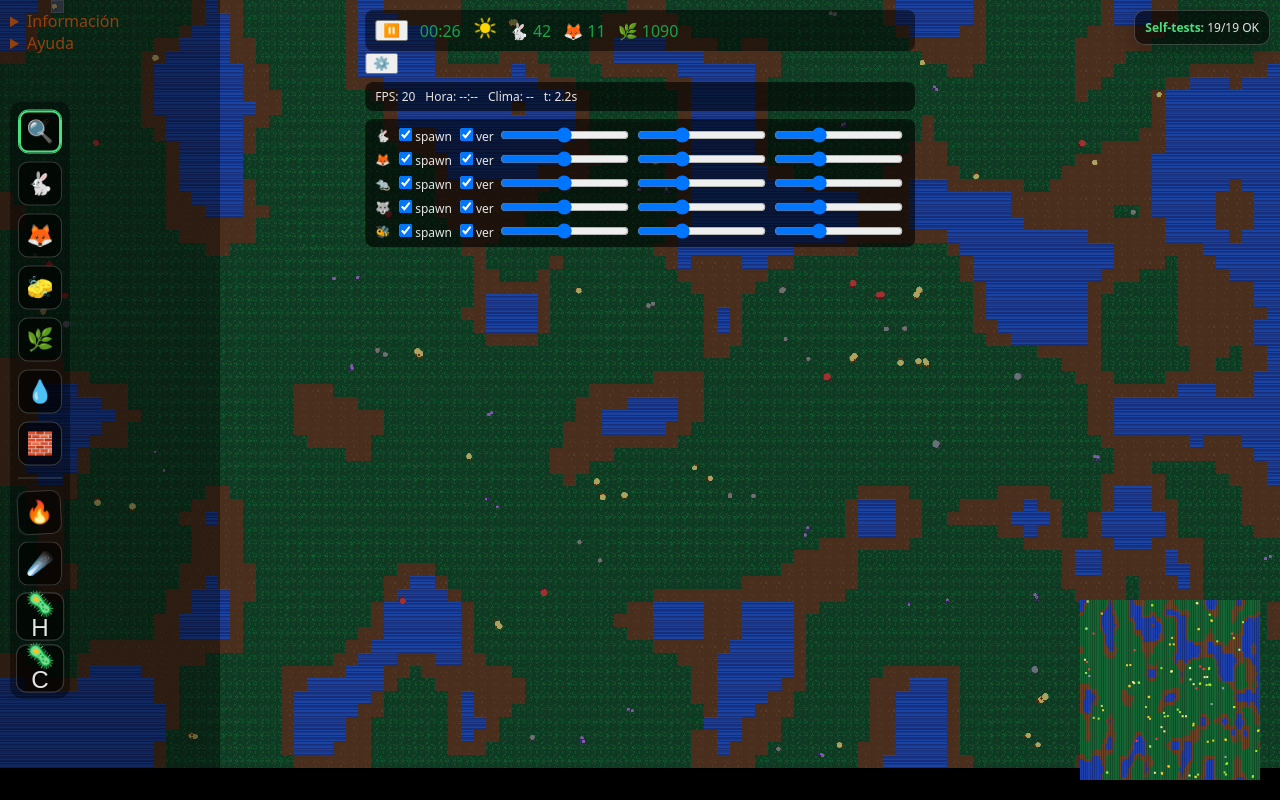
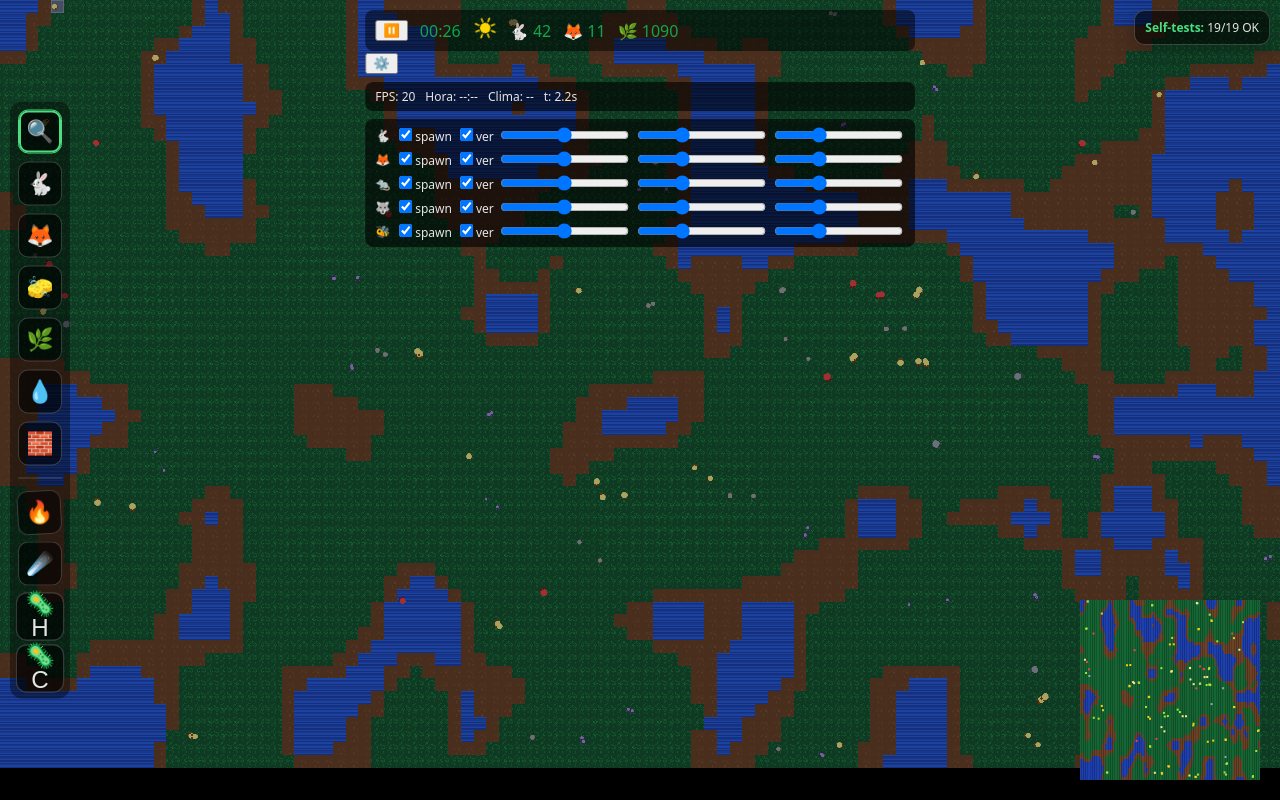
Before and after one commit to bryzarof/ecosim, a website built with Vite: page index.html in a window 1280 px wide. Built offline with nearby package versions, Linux system fonts and the light colour scheme; animation ran at ten frames a second.

Commit message:
Remove sidebar menu

```diff
--- a/index.html
+++ b/index.html
@@ -6,7 +6,6 @@
   <title>Simulador de Ecosistemas</title>
   <link rel="icon" href="/favicon.ico" />
   <link rel="stylesheet" href="styles.css">
-  <link rel="stylesheet" href="styles/sidebar.css">
   <link rel="stylesheet" href="public/styles/hud.css">
 </head>
 <body>
@@ -64,8 +63,6 @@
       </div>
     </header>
 
-    <div id="sidebar"></div>
-
     <div class="toolbar" id="toolbar">
       <button class="btn" data-tool="inspect" title="Inspeccionar">🔍</button>
       <button class="btn" data-tool="add_herb" title="Añadir herbívoro">🐇</button>
--- a/main.js
+++ b/main.js
@@ -4,7 +4,6 @@ import { render } from './render.js';
 import { setupUI, setTool, applyActionAt } from './ui.js';
 import { sprites } from './sprites.js';
 import { initHUD, updateHUD } from './hud.js';
-import { initSidebar } from './sidebar.js';
 import { initMinimap, updateMinimap } from './minimap.js';
 import { initMainMenu } from './src/ui/mainMenu.js';
 import { loadSettings, saveSettings } from './src/state/persistence.js';
@@ -565,7 +564,6 @@ const TOOL = { INSPECT:'inspect', ADD_HERB:'add_herb', ADD_CARN:'add_carn', ERAS
 
 // Toolbar DOM
 const toolbar = document.getElementById('toolbar');
-const sidebar = document.getElementById('sidebar');
 
 // Atajos y entrada gestionados en ui.js
 
@@ -636,7 +634,7 @@ state = {
   nearestOfSpecies, moveCreature, clampInside,
   eatPlant, reproduce, dist2, daylightFactor,
   triggerFireCenter, strikeMeteor, plague,
-  toolbar, sidebar, cvs, ctx,
+  toolbar, cvs, ctx,
   camX, camY, scale, DPR,
   applyCamera(){ camX = state.camX; camY = state.camY; resizeCanvas(); },
   minimap:null,
@@ -659,7 +657,6 @@ state.settings = Object.assign({}, settings, {
   reproThresholdMul,
   mortalityMul
 });
-state.settings.sidebar = state.settings.sidebar || {};
 
 // persist settings when leaving the page
 window.addEventListener('beforeunload', () => saveSettings(state.settings));
@@ -704,7 +701,6 @@ function loop(now){
 initMainMenu(state);
 setupUI(state);
 initHUD(state);
-initSidebar(state);
 initMinimap(state);
 generateTerrain();                 // Crea el mapa base
 generateSoilMoisture();            // Inicializa humedad del suelo
--- a/public/styles/main.css
+++ b/public/styles/main.css
@@ -32,14 +32,6 @@ body { position:relative; }
   left:0;
   right:0;
   height:60px;
-}
-
-#sidebar {
-  position:absolute;
-  top:60px;
-  bottom:0;
-  left:0;
-  width:220px;
 }
 
 #minimap {
--- a/public/styles/sidebar.css
+++ /dev/null
@@ -1,6 +0,0 @@
-#sidebar {
-  background: rgba(0,0,0,0.4);
-  color: var(--brown);
-  padding: 10px;
-  overflow-y: auto;
-}
--- a/sidebar.js
+++ /dev/null
@@ -1,53 +0,0 @@
-import { saveSettings } from './src/state/persistence.js';
-
-export function initSidebar(state){
-  const sidebar = document.getElementById('sidebar');
-  if(!sidebar) return;
-  state.sidebar = sidebar;
-
-  const sections = [
-    {
-      id: 'info',
-      title: 'Información',
-      content: `<p>Tiempo sim: <span id="sb-simTime">0</span>s</p>`
-    },
-    {
-      id: 'ayuda',
-      title: 'Ayuda',
-      content: `<p>Usa la barra de herramientas para interactuar con el mundo.</p>`
-    }
-  ];
-
-  const detailElements = [];
-  sections.forEach(sec => {
-    const details = document.createElement('details');
-    details.dataset.section = sec.id;
-    const summary = document.createElement('summary');
-    summary.textContent = sec.title;
-    const panel = document.createElement('div');
-    panel.className = 'panel';
-    panel.innerHTML = sec.content;
-    details.appendChild(summary);
-    details.appendChild(panel);
-
-    const sidebarSettings = state.settings.sidebar || {};
-    if (sidebarSettings[sec.id] === 1) {
-      details.open = true;
-    }
-
-    details.addEventListener('toggle', () => {
-      if (details.open) {
-        detailElements.forEach(d => { if (d !== details) d.open = false; });
-      }
-      const s = state.settings.sidebar || {};
-      s[sec.id] = details.open ? 1 : 0;
-      state.settings.sidebar = s;
-      saveSettings(state.settings);
-    });
-
-    sidebar.appendChild(details);
-    detailElements.push(details);
-  });
-
-  state.sidebarPanels = sidebar.querySelectorAll('.panel');
-}
--- a/styles.css
+++ b/styles.css
@@ -48,15 +48,6 @@ canvas { width:100vw; height:100vh; display:block; background:#000; image-render
 .tests { position:fixed; right:10px; top:10px; background:rgba(0,0,0,0.6); border:1px solid rgba(255,255,255,0.2); border-radius:10px; padding:8px 10px; font-size:12px; color:var(--fg); box-shadow:0 6px 20px rgba(0,0,0,.25); z-index:10; }
 .tests b { color:var(--accent); }
 
-/* Layout base for new UI components */
-#sidebar {
-  position:absolute;
-  top:0;
-  left:0;
-  width:220px;
-  height:100%;
-}
-
 #minimap {
   position:absolute;
   bottom:20px;
--- a/styles/sidebar.css
+++ /dev/null
@@ -1,41 +0,0 @@
-#sidebar {
-  position: absolute;
-  top: 0;
-  left: 0;
-  width: 220px;
-  height: 100%;
-  padding: 8px;
-  background: rgba(0,0,0,0.4);
-  overflow-y: auto;
-  z-index: 6;
-  transition: box-shadow .3s, background .3s, transform .3s;
-  animation: panelFade .6s ease-out;
-}
-
-#sidebar:hover {
-  box-shadow: 0 4px 12px rgba(0,0,0,0.5);
-}
-
-#sidebar details {
-  margin-bottom: 8px;
-  border: 1px solid rgba(255,255,255,0.1);
-  border-radius: 6px;
-  background: rgba(0,0,0,0.3);
-  transition: box-shadow .3s, background .3s;
-}
-
-#sidebar details:hover {
-  box-shadow: 0 2px 6px rgba(0,0,0,0.4);
-}
-
-#sidebar summary {
-  cursor: pointer;
-  padding: 6px 8px;
-  font-weight: bold;
-  list-style: none;
-}
-
-#sidebar .panel {
-  padding: 6px 8px;
-  font-size: 14px;
-}
```
Also changed, not shown: public/index.html (+0 -2 lines).
